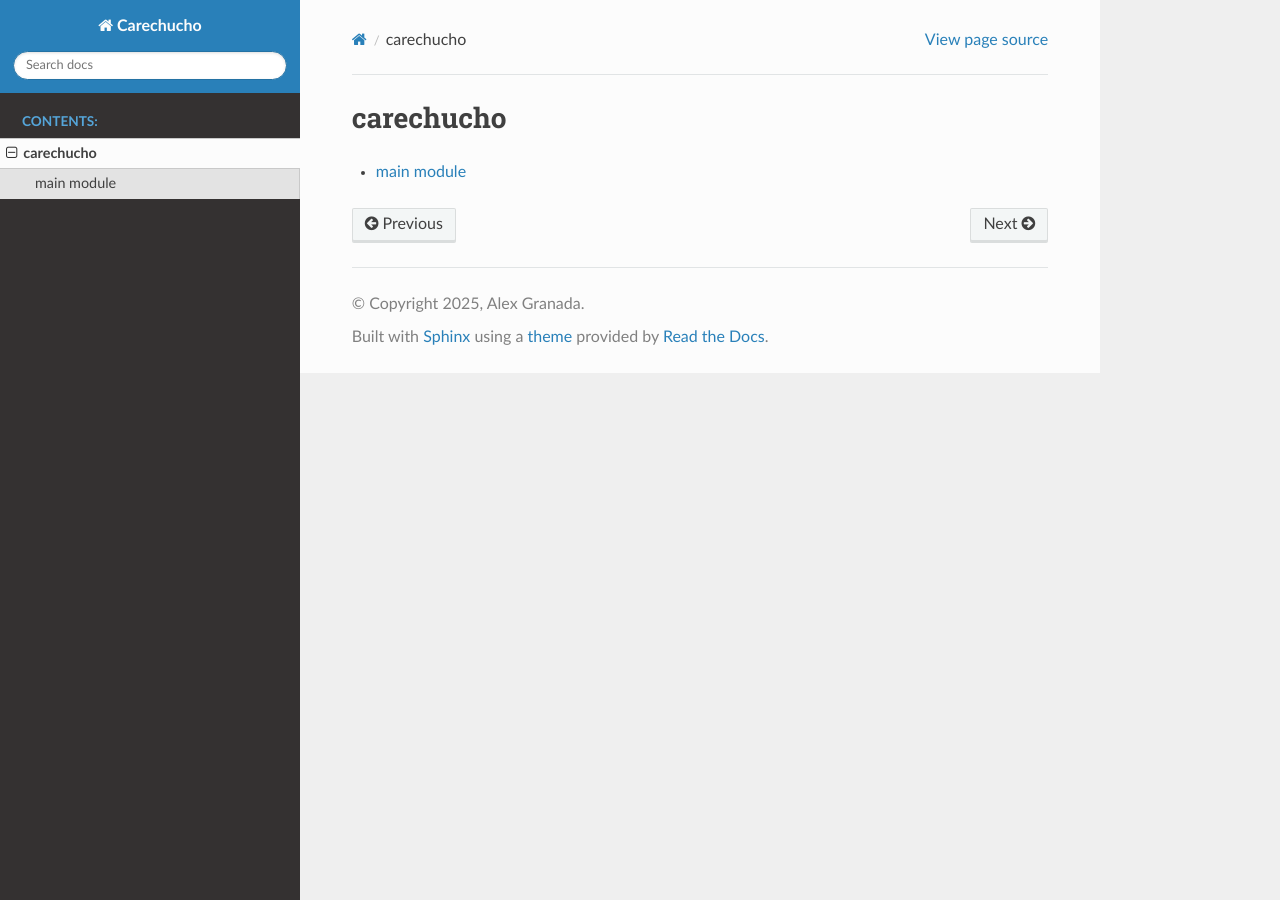
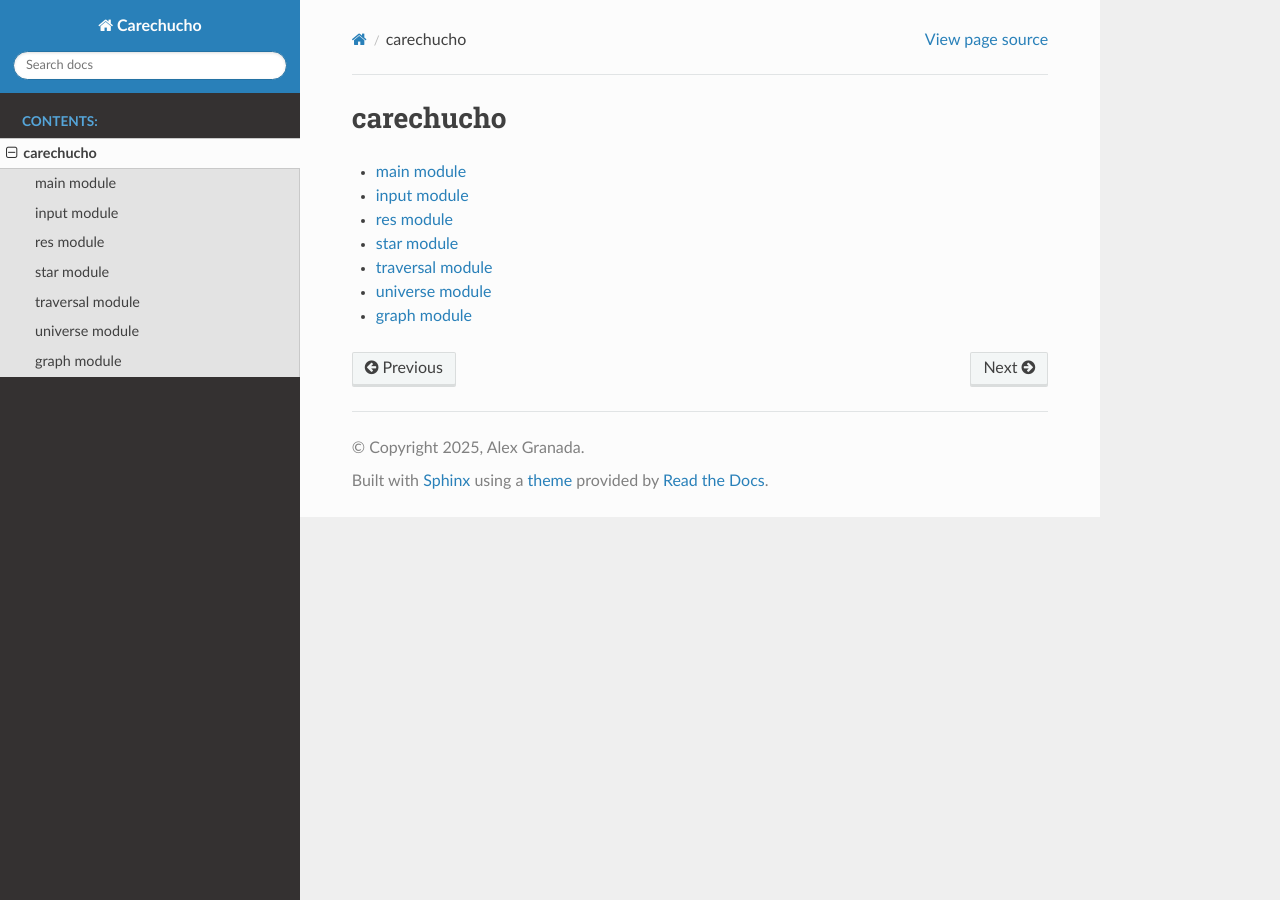
Before and after one commit to Alex461538/carechucho, a Sphinx documentation site: the page built from sphinx/modules.rst, in a window 1280 px wide. Built offline with Sphinx 7.4.7 and the Read the Docs theme 3.1.0, drawn with Linux system fonts in a browser that asks for light colours.

Commit message:
added docs

```diff
--- a/sphinx/modules.rst
+++ b/sphinx/modules.rst
@@ -5,3 +5,9 @@ carechucho
    :maxdepth: 4
 
    main
+   input
+   res
+   star
+   traversal
+   universe
+   graph
```
Also changed, not shown: sphinx/graph.rst (added, +7 -0 lines), sphinx/input.rst (added, +7 -0 lines), sphinx/res.rst (added, +7 -0 lines), sphinx/star.rst (added, +7 -0 lines), sphinx/traversal.rst (added, +7 -0 lines), sphinx/universe.rst (added, +7 -0 lines).
